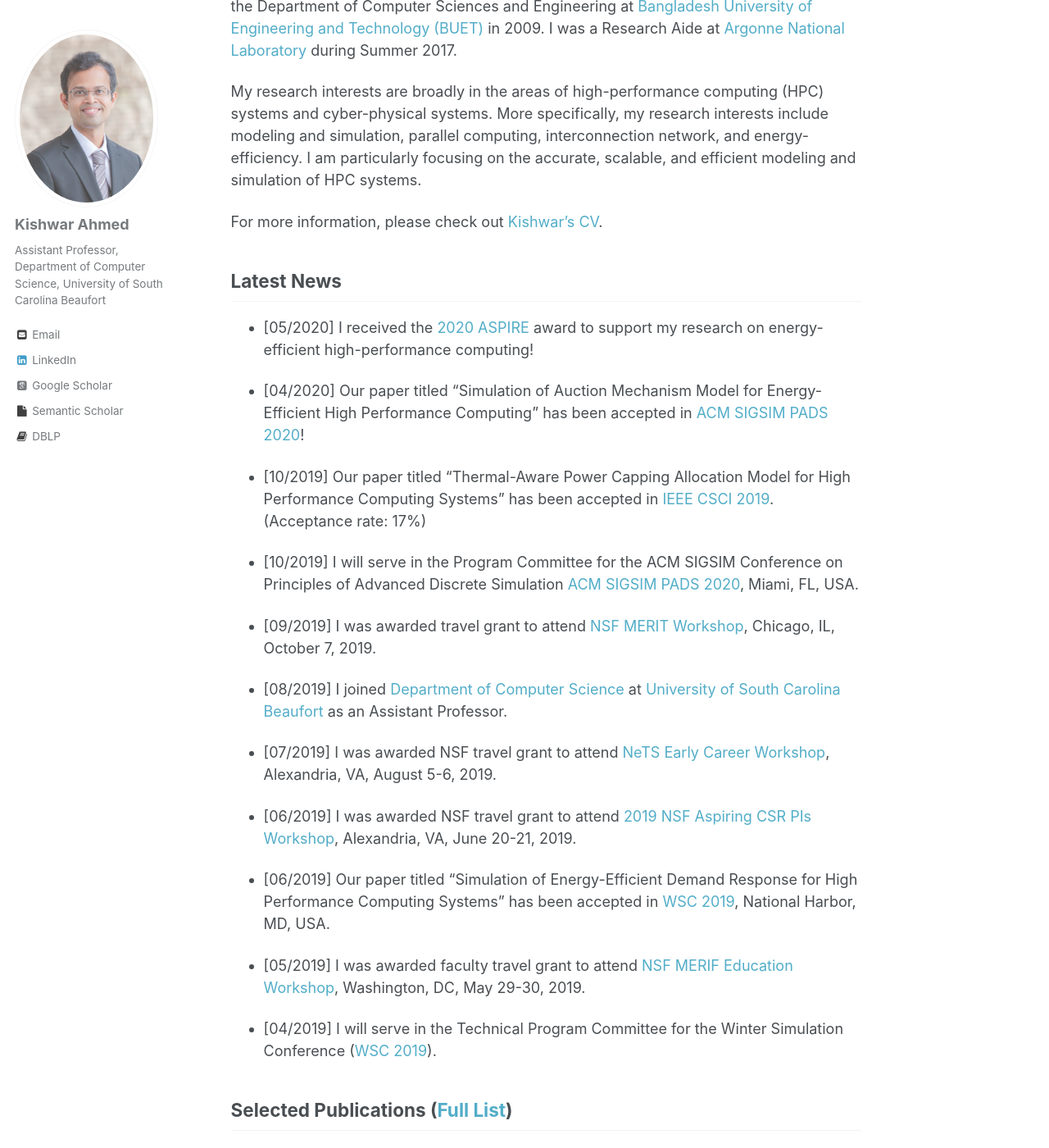
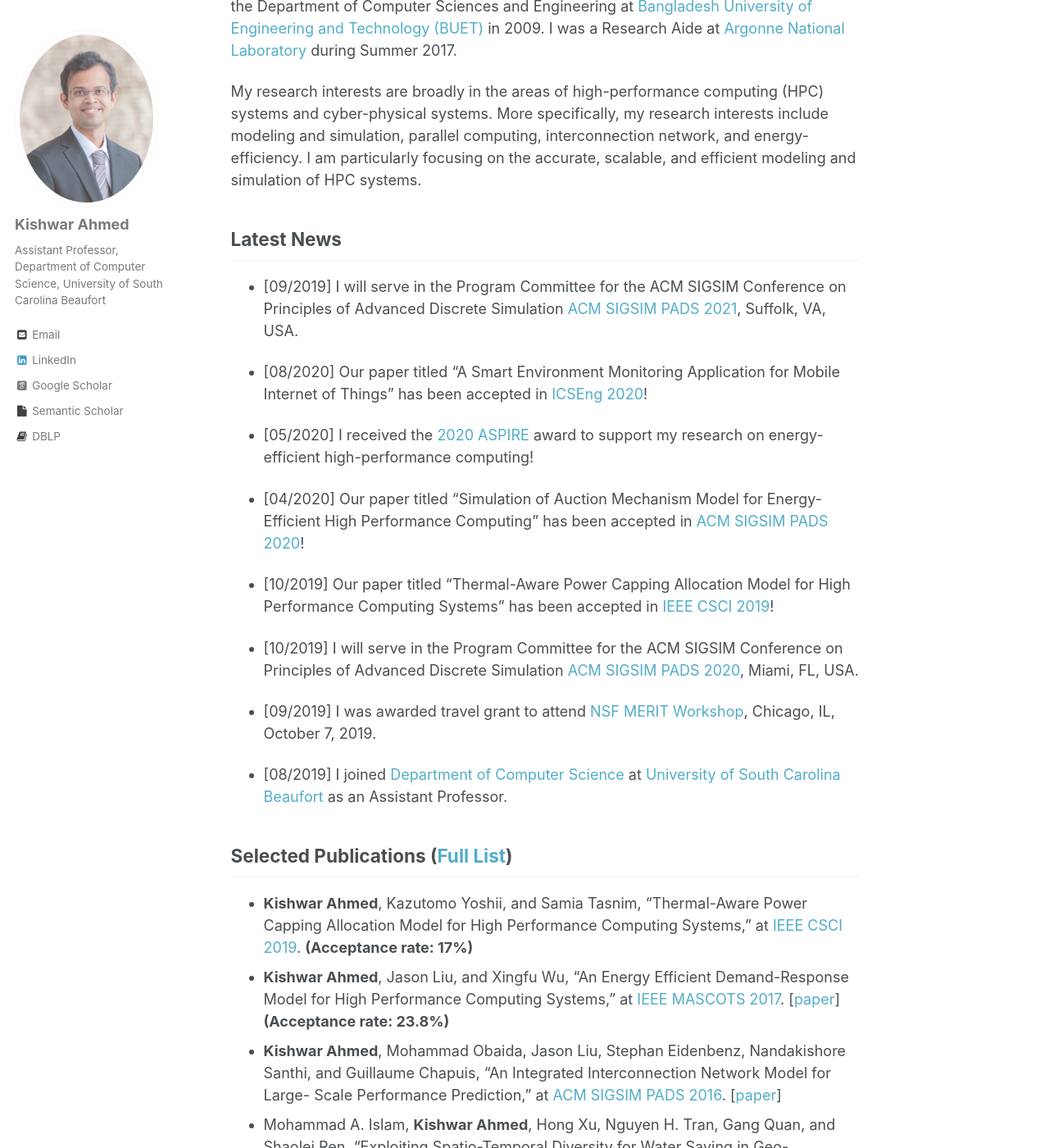
Before and after one commit to kishwarbd/kishwarbd.github.io, a Jekyll site: the page built from _pages/about.md, in a window 1280 px wide and 1400 px high, scrolled down 259 px. Shown: the whole window at 82% size. Built offline with Jekyll 4.4.1, drawn with Linux system fonts in a browser that asks for light colours; some web fonts are replaced.

Commit message:
bio updates.

```diff
--- a/_pages/about.md
+++ b/_pages/about.md
@@ -19,15 +19,18 @@ University of Engineering and Technology (BUET)](http://buet.ac.bd) in 2009. I w
 My research interests are broadly in the areas of high-performance
 computing (HPC) systems and cyber-physical systems. More specifically, my research interests include modeling and simulation, parallel computing, interconnection network, and energy-efficiency. I am particularly focusing on the accurate, scalable, and efficient modeling and simulation of HPC systems.
 
-For more information, please check out [Kishwar’s CV](https://kishwarbd.github.io/files/kishwar-cv.pdf).
 
 ## Latest News
+
+* [09/2019] I will serve in the Program Committee for the ACM SIGSIM Conference on Principles of Advanced Discrete Simulation [ACM SIGSIM PADS 2021](https://www.acm-sigsim-pads.org/), Suffolk, VA, USA.
+
+* [08/2020] Our paper titled “A Smart Environment Monitoring Application for Mobile Internet of Things” has been accepted in [ICSEng 2020](http://www.icseng.com/)!
 
 * [05/2020] I received the [2020 ASPIRE](https://sc.edu/about/offices_and_divisions/research/internal_funding_awards/faculty/aspire/) award to support my research on energy-efficient high-performance computing!
 
 * [04/2020] Our paper titled “Simulation of Auction Mechanism Model for Energy-Efficient High Performance Computing” has been accepted in [ACM SIGSIM PADS 2020](https://www.acm-sigsim-pads.org/)!
 
-* [10/2019] Our paper titled “Thermal-Aware Power Capping Allocation Model for High Performance Computing Systems” has been accepted in [IEEE CSCI 2019](https://americancse.org/events/csci2019). (Acceptance rate: 17%)
+* [10/2019] Our paper titled “Thermal-Aware Power Capping Allocation Model for High Performance Computing Systems” has been accepted in [IEEE CSCI 2019](https://americancse.org/events/csci2019)!
 
 * [10/2019] I will serve in the Program Committee for the ACM SIGSIM Conference on Principles of Advanced Discrete Simulation [ACM SIGSIM PADS 2020](https://www.acm-sigsim-pads.org/), Miami, FL, USA.
 
@@ -35,15 +38,6 @@ For more information, please check out [Kishwar’s CV](https://kishwarbd.github
 
 * [08/2019] I joined [Department of Computer Science](https://www.uscb.edu/academics/academic_departments/school-of-science-and-mathematics/computer-science/) at [University of South Carolina Beaufort](https://www.uscb.edu/) as an Assistant Professor.
 
-* [07/2019] I was awarded NSF travel grant to attend [NeTS Early Career Workshop](https://sites.google.com/view/netsearlycareer2019/home), Alexandria, VA, August 5-6, 2019.
-
-* [06/2019] I was awarded NSF travel grant to attend [2019 NSF Aspiring CSR PIs Workshop](https://www.cs.purdue.edu/homes/ayg/APW/html/), Alexandria, VA, June 20-21, 2019.
-
-* [06/2019] Our paper titled “Simulation of Energy-Efficient Demand Response for High Performance Computing Systems” has been accepted in [WSC 2019](http://meetings2.informs.org/wordpress/wsc2019/), National Harbor, MD, USA.
-
-* [05/2019] I was awarded faculty travel grant to attend [NSF MERIF Education Workshop](http://merif.seas.gwu.edu/), Washington, DC, May 29-30, 2019.
-
-* [04/2019] I will serve in the Technical Program Committee for the Winter Simulation Conference ([WSC 2019](http://meetings2.informs.org/wordpress/wsc2019/)).
 
 
 ## Selected Publications ([Full List](https://kishwarbd.github.io/publications/))
```
